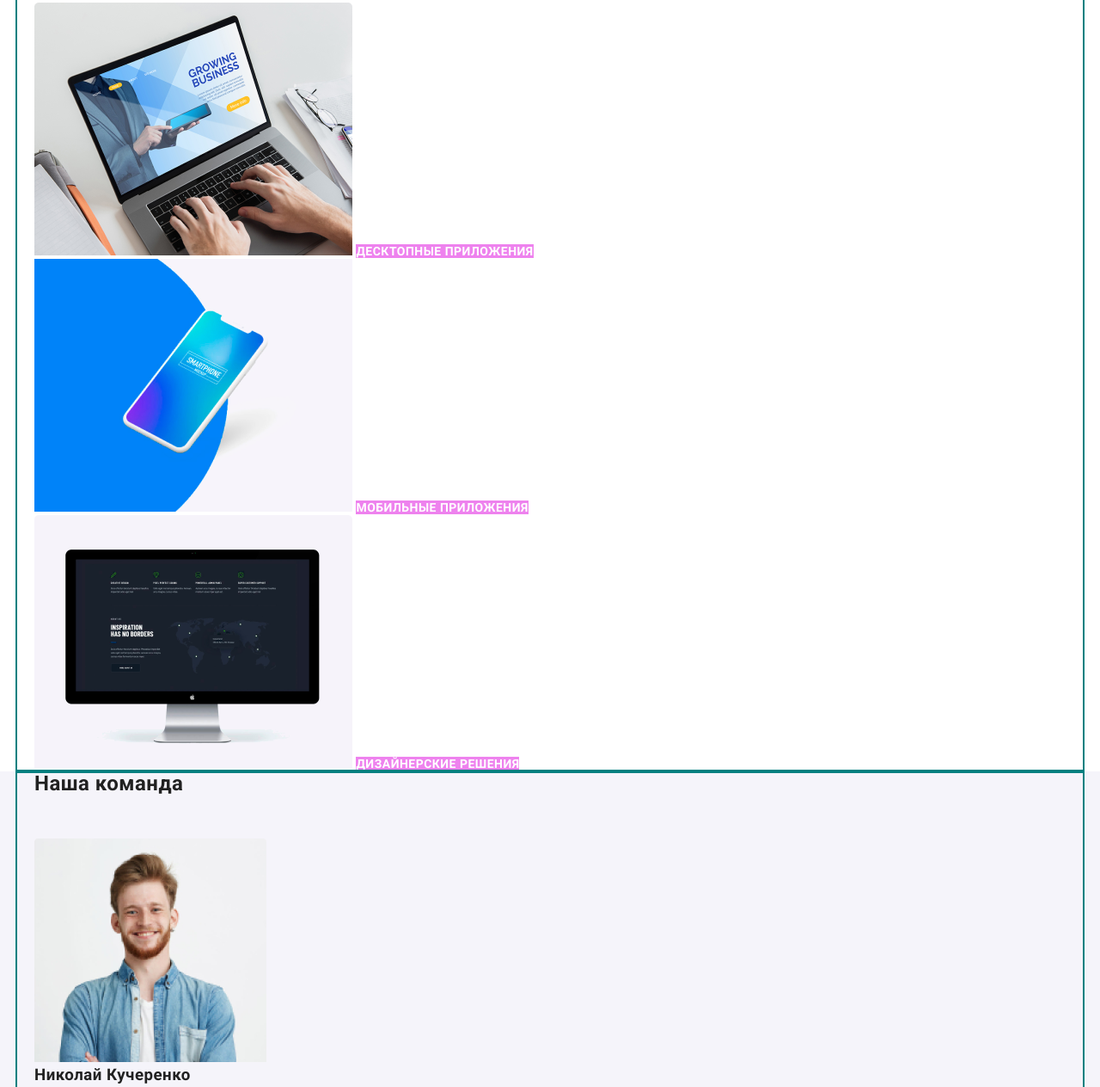
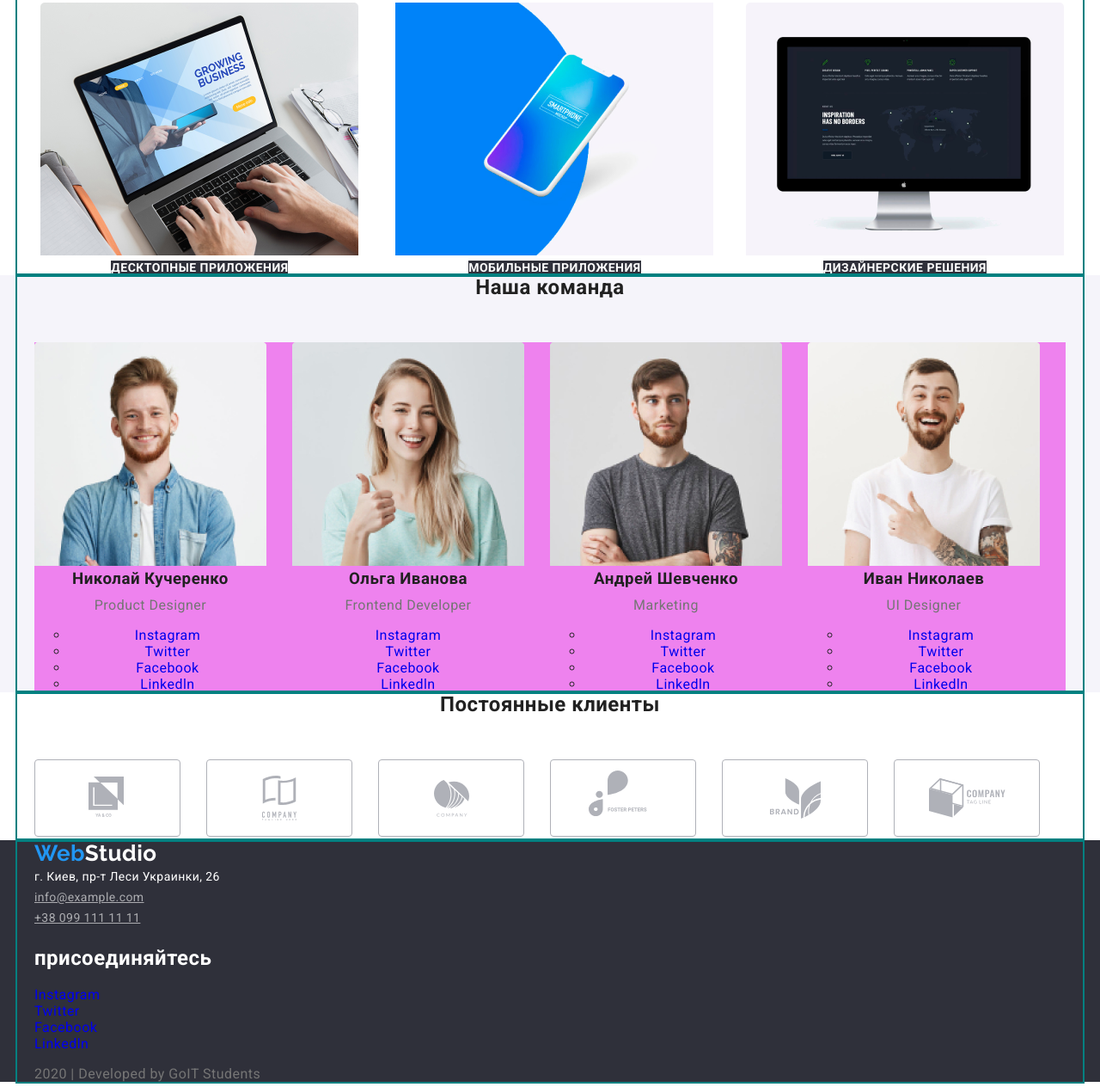
Before and after one commit to Pavlenko-Oksana/goit-markup-hw-03, a plain HTML site: page index.html in a window 1280 px wide. Shown: the part 650-1914 px from the top of the page at 86% size. Drawn offline with Linux system fonts and the light colour scheme.

Commit message:
добавляет флекс в галерею

```diff
--- a/css/styles.css
+++ b/css/styles.css
@@ -77,9 +77,9 @@ color: var(--accent-color-white);
 font-weight: 700;
 font-size: 16px;
 line-height: 1.8;
-display: flex;
 align-items: center;
 text-align: center;
+border-radius: 4px;
 letter-spacing: 0.06em;
 margin-bottom: 94px;
 }
@@ -94,7 +94,7 @@ margin-bottom: 94px;
  color: #FFFFFF;
  margin-top: 0px;
  margin-bottom: 30px;
- background-color: violet;
+ background-color: var(--footer-background-color);
 
 }
 
@@ -123,6 +123,10 @@ color:var(--accent-color);
 .site-nav{
  display: flex;
  margin-left: 85px;
+}
+
+.site-nav .current{
+  color: var(--accent-color);
 }
 
 .site-nav .item:not(:last-child) {
@@ -159,6 +163,7 @@ color:var(--secondary-text-color);
 
 .qualities{
   display: flex;
+  background-color: violet;
 }
 
 .qualities .qualities-img:not(:last-child){
@@ -171,6 +176,18 @@ color:var(--secondary-text-color);
 
 .qualities-name{
   margin-bottom: 10px;
+}
+
+.services{
+  display: flex;
+}
+
+.services .item:not(:last-child){
+margin-right: 30px;
+}
+
+.section{
+  text-align: center;
 }
 
 .section-customer{
@@ -197,6 +214,15 @@ color: #212121;
 .section-customer{
   margin-top: 0px;
   margin-bottom: 20px;
+}
+
+.about-team{
+  display: flex;
+  background-color: violet;
+}
+
+.about-team .item:not(:last-child){
+  margin-right: 30px;
 }
 
 .title-serv,
@@ -230,7 +256,7 @@ color: #212121;
  font-weight: 400;
  font-size: 18px;
  line-height: 1.5;
- background-color: violet;
+ background-color: var(--accent-color);
  margin-top: 0px;
  margin-bottom: 0px;
 }
@@ -242,15 +268,23 @@ color: #212121;
  line-height: 1.14;
  text-align: center;
  text-transform: uppercase;
- background-color: violet;
+ background-color: var(--footer-background-color);
 }
 .team{
  background-color: var(--secondary-background-color);
 }
 
+.regular-customers{
+  display: flex;
+
+}
+.regular-customers .item:not(:last-child){
+ margin-right: 30px;
+}
+
 .filter-button{
  display: flex;
-}
+ }
 
 .filter-button .item:not(:last-child){
  margin-right: 8px;
@@ -323,6 +357,7 @@ margin-bottom: 8px;
   color:var(--primary-text-color);
   background-color: var(--secondary-background-color);
   font-family: inherit;
+  border-radius: 4px;
 }
 .button:hover,
 .button:focus{
--- a/index.html
+++ b/index.html
@@ -16,7 +16,7 @@
            <span class="accent">Web</span> Studio
         </a>
         <ul class="site-nav list">
-           <li class="item"><a href="#" class="link ">Студия</a></li>
+           <li class="item"><a href="./index.html" class="link current">Студия</a></li>
            <li class="item" ><a href="./portfolio.html" class="link">Портфолио</a></li>
            <li class="item"><a href="#" class="link">Контакты</a></li>
         </ul>
@@ -33,7 +33,7 @@
 
      <section class="section">
       <h1 class="title-hero">Эффективные решения для вашего бизнеса</h1>
-      <a href="#" class="button-hero">Заказать услугу</a>
+      <button type="button" class="button-hero">Заказать услугу</button>
      </section>
 
 
@@ -70,13 +70,13 @@
      <div class="conainer">
      <h2 class="title-serv">Чем мы занимаемся</h2>
 
-     <ul class="list">
+     <ul class="services list">
 
-      <li><img src="./images/img-business.png" alt="Ноутбук">
+      <li class="item"><img src="./images/img-business.png" alt="Ноутбук">
         <a href="#" class="section-services">Десктопные приложения</a></li>
-      <li><img src="./images/box.png" alt="Мобильный телефон">
+      <li class="item"><img src="./images/box.png" alt="Мобильный телефон">
         <a href="#" class="section-services">Мобильные приложения</a></li>
-      <li><img src="./images/img-insp.png" alt="Компьютер">
+      <li class="item"><img src="./images/img-insp.png" alt="Компьютер">
         <a href="#" class="section-services">Дизайнерские решения</a></li>
 
      </ul>
@@ -86,8 +86,8 @@
     <section class="section team">
       <div class="conainer">
       <h2 class="title-team">Наша команда</h2>
-       <ul class="list">
-        <li>
+       <ul class="about-team list">
+        <li class="item">
           <img src="./images/img.png" alt="Николай Кучеренко" />
          <h3 class="team-name">Николай Кучеренко</h3>
          <p class="section-profession">Product Designer</p>
@@ -98,7 +98,7 @@
             <li><a href="#">Linkedln</a></li>
          </ul>
         </li>
-        <li>
+        <li class="item">
             <img src="./images/img1.png" alt="Ольга Иванова"/>
             <h3 class="team-name">Ольга Иванова</h3>
             <p class="section-profession">Frontend Developer</p>
@@ -109,7 +109,7 @@
               <li><a href="#">Linkedln</a></li>
             </ul>
            </li>
-           <li>
+         <li class="item">
             <img src="./images/img2.png" alt="Андрей Шевченко"/>
             <h3 class="team-name">Андрей Шевченко</h3>
             <p class="section-profession">Marketing</p>
@@ -119,8 +119,8 @@
               <li><a href="#">Facebook</a></li>
               <li><a href="#">Linkedln</a></li>
             </ul>
-           </li>
-           <li>
+          </li>
+          <li class="item">
             <img src="./images/img3.png" alt="Иван Николаев"/>
             <h3 class="team-name">Иван Николаев</h3>
             <p class="section-profession">UI Designer</p>
@@ -140,13 +140,13 @@
     <section class="section">
       <div class="conainer">
         <h2 class="title-regular-customers">Постоянные клиенты</h2>
-        <ul class="list">
-            <li><a href="#" > <img src="./images/Client1.svg" alt="TA AND CO"> </a></li>
-            <li><a href="#" > <img src="./images/Client2.svg" alt="Logo COMPANY"> </a></li>
-            <li><a href="#" > <img src="./images/Client3.svg" alt="COMPANY"> </a></li>
-            <li><a href="#" > <img src="./images/Client4.svg" alt="FOSTER PETETS"> </a></li>
-            <li><a href="#" > <img src="./images/Client5.svg" alt="BRAND"> </a></li>
-            <li><a href="#" > <img  src="./images/Client6.svg" alt="Company TAC LINE"> </a></li>
+        <ul class="regular-customers list">
+            <li class="item"><a href="#" > <img src="./images/Client1.svg" alt="TA AND CO"> </a></li>
+            <li class="item"><a href="#" > <img src="./images/Client2.svg" alt="Logo COMPANY"> </a></li>
+            <li class="item"><a href="#" > <img src="./images/Client3.svg" alt="COMPANY"> </a></li>
+            <li class="item"><a href="#" > <img src="./images/Client4.svg" alt="FOSTER PETETS"> </a></li>
+            <li class="item"><a href="#" > <img src="./images/Client5.svg" alt="BRAND"> </a></li>
+            <li class="item"><a href="#" > <img  src="./images/Client6.svg" alt="Company TAC LINE"> </a></li>
         </ul>
       </div>
     </section>
```
Also changed, not shown: portfolio.html (+1 -1 lines).
